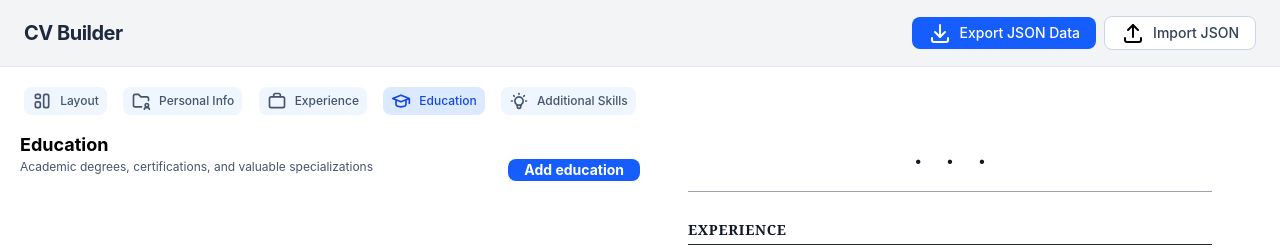
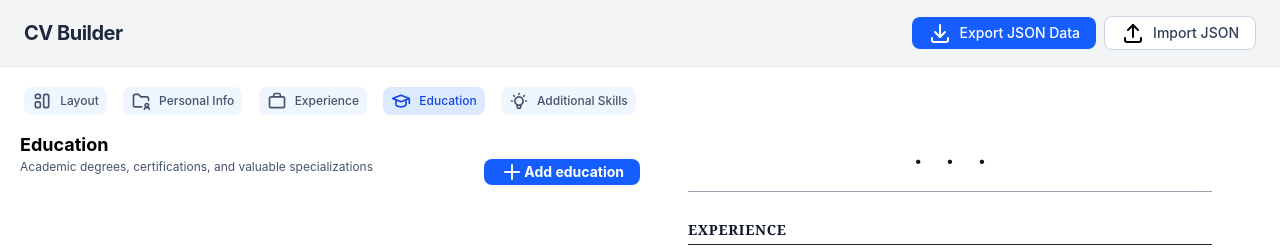
Before and after one commit to DynamesLuis/CV-Builder, a React (Vite) app: page / in a window 1280 px wide. Both pictures are taken after a click on the button "Education". Shown: the top 250 px of the page. Built offline with nearby package versions, Linux system fonts and the light colour scheme.

Commit message:
ui: add icons

```diff
--- a/src/features/cv-edit/educationSection/EducationSection.jsx
+++ b/src/features/cv-edit/educationSection/EducationSection.jsx
@@ -72,6 +72,22 @@ export default function EducationSection({
           onClick={handleAddEducationClick}
           className="flex items-center text-sm bg-blue-600 hover:bg-blue-500 text-white cursor-pointer px-4 py-px rounded-lg font-bold transition-all duration-300 ease-in-out"
         >
+          <svg
+            xmlns="http://www.w3.org/2000/svg"
+            width="24"
+            height="24"
+            viewBox="0 0 24 24"
+            fill="none"
+            stroke="#ffffff"
+            strokeWidth="2"
+            strokeLinecap="round"
+            strokeLinejoin="round"
+            className="icon icon-tabler icons-tabler-outline icon-tabler-plus"
+          >
+            <path stroke="none" d="M0 0h24v24H0z" fill="none" />
+            <path d="M12 5l0 14" />
+            <path d="M5 12l14 0" />
+          </svg>
           Add education
         </button>
       </div>
```
